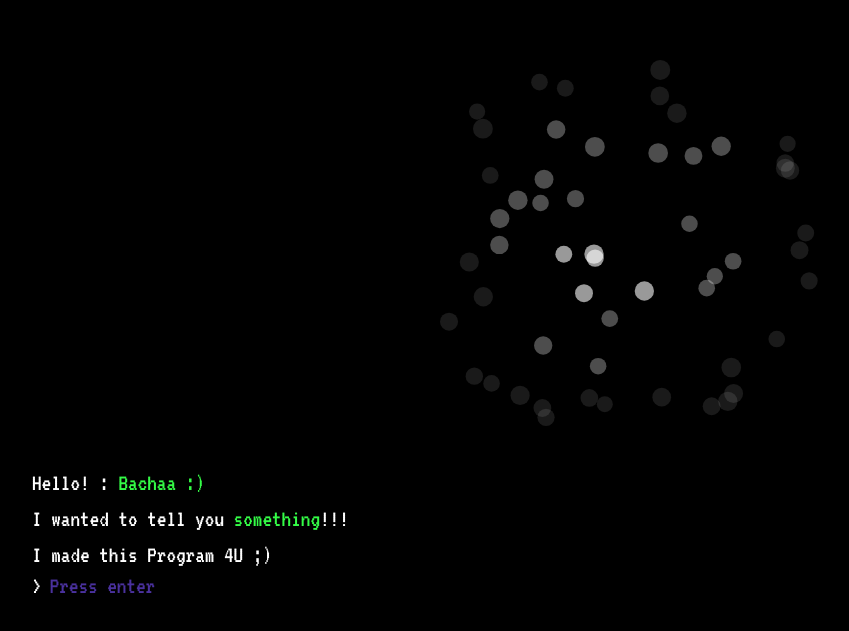
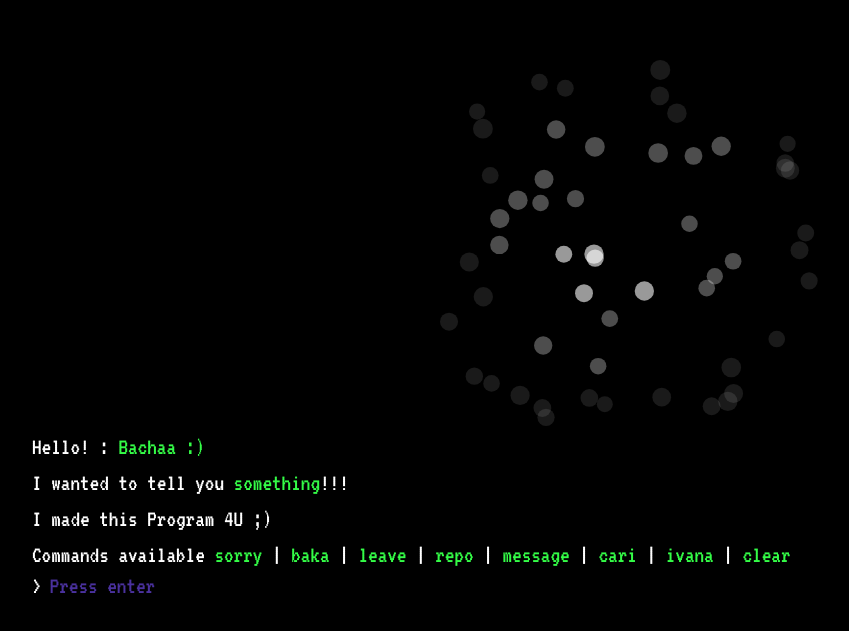
Before and after one commit to Kunalsonar19/Sorry, a plain HTML site: page index.html in a window 1280 px wide. Shown: the part 153-784 px from the top of the page, without its empty margins (16-865 px from the left). Drawn offline with nearby package versions, Linux system fonts and the light colour scheme.

Commit message:
overflow

```diff
--- a/index.html
+++ b/index.html
@@ -48,7 +48,7 @@
             <p class="terminal__line">
                 Click on <a href="#">#Words</a> to See More<span class="console"></span>
             </p>
-            <!-- <p class="terminal__line">
+            <p class="terminal__line">
                 Commands available
                 <a href="#">sorry</a> |
                 <a href="#">baka</a> |
@@ -58,7 +58,7 @@
                 <a href="#">cari</a> |
                 <a href="#">ivana</a> |
                 <a href="#">clear</a>
-            </p> -->
+            </p>
         </div>
         <form class="search__form" action="">
             <input name="search" id="search__input" autocomplete="off" class="search__input" placeholder="Press enter"
```
